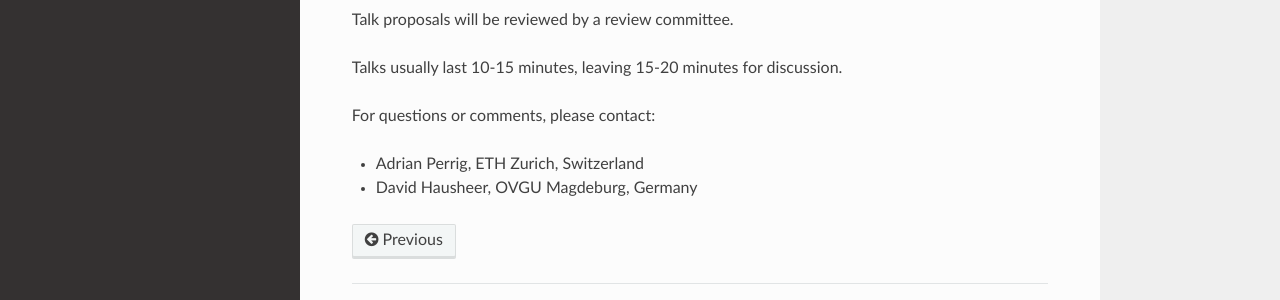
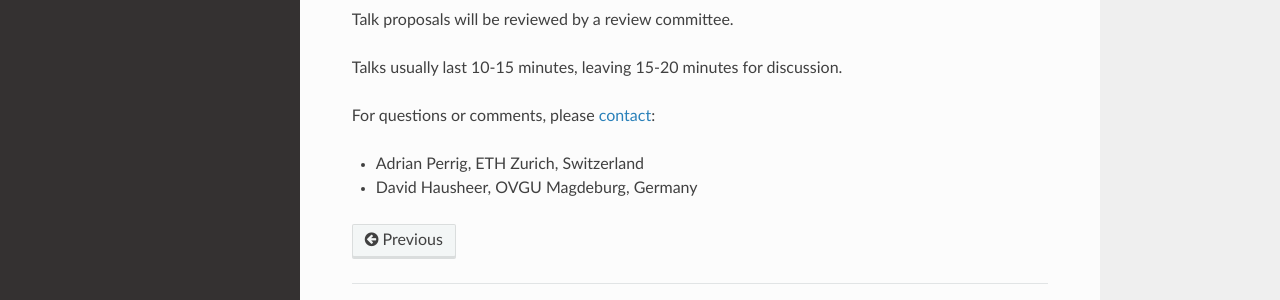
Before and after one commit to netsys-lab/scion-education-network-documentation, a Sphinx documentation site: the page built from docs/source/scion-research/meetings.rst, in a window 1280 px wide and 900 px high, scrolled down 862 px. Shown: the part 511-811 px from the top of the window. Built offline with Sphinx 7.4.7 and the Read the Docs theme 2.0.0, drawn with Linux system fonts in a browser that asks for light colours; part of the change alters nothing that is shown.

```diff
--- a/docs/source/scion-research/meetings.rst
+++ b/docs/source/scion-research/meetings.rst
@@ -36,7 +36,7 @@ Talk proposals will be reviewed by a review committee.
 
 Talks usually last 10-15 minutes, leaving 15-20 minutes for discussion.
 
-For questions or comments, please contact:
+For questions or comments, please `contact <mailto:aperrig@inf.ethz.ch,hausheer@ovgu.de?subject=SCION%20Research%20Meeting>`_:
 
 - Adrian Perrig, ETH Zurich, Switzerland
 - David Hausheer, OVGU Magdeburg, Germany
```
